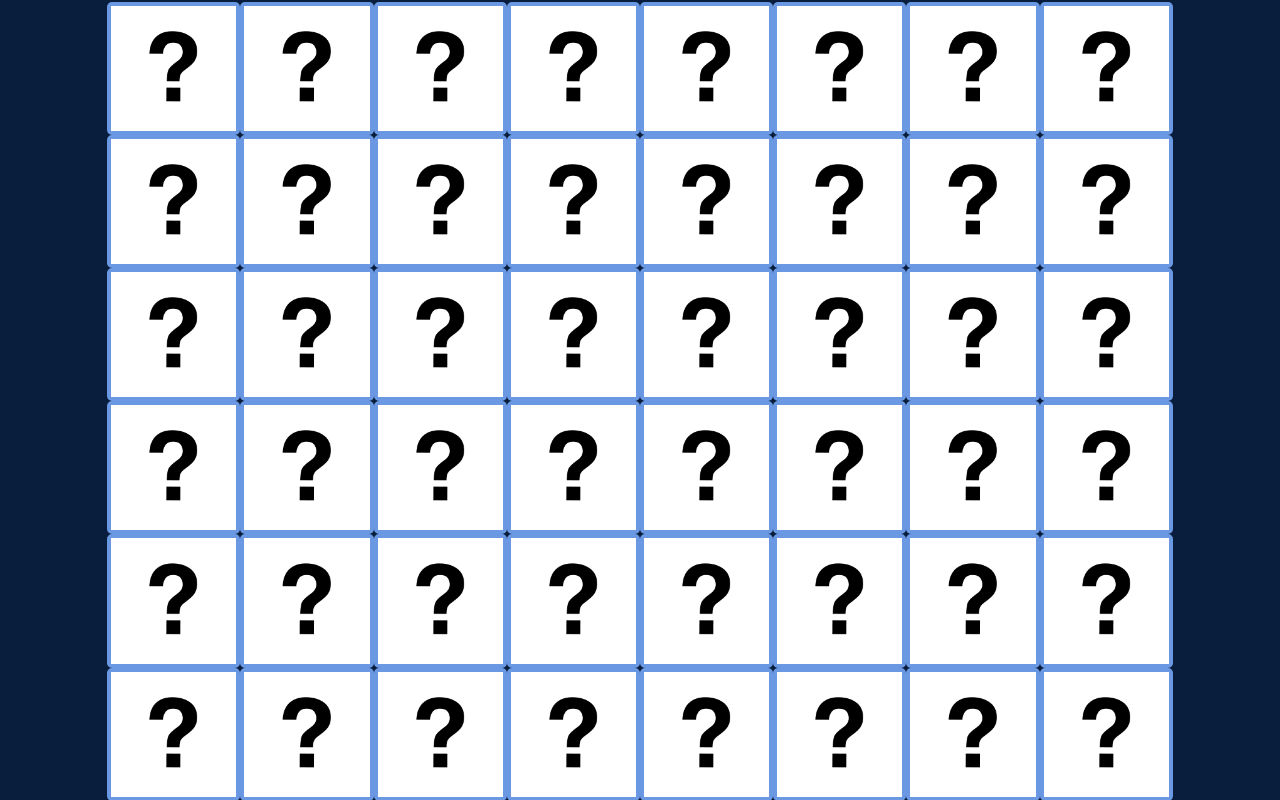
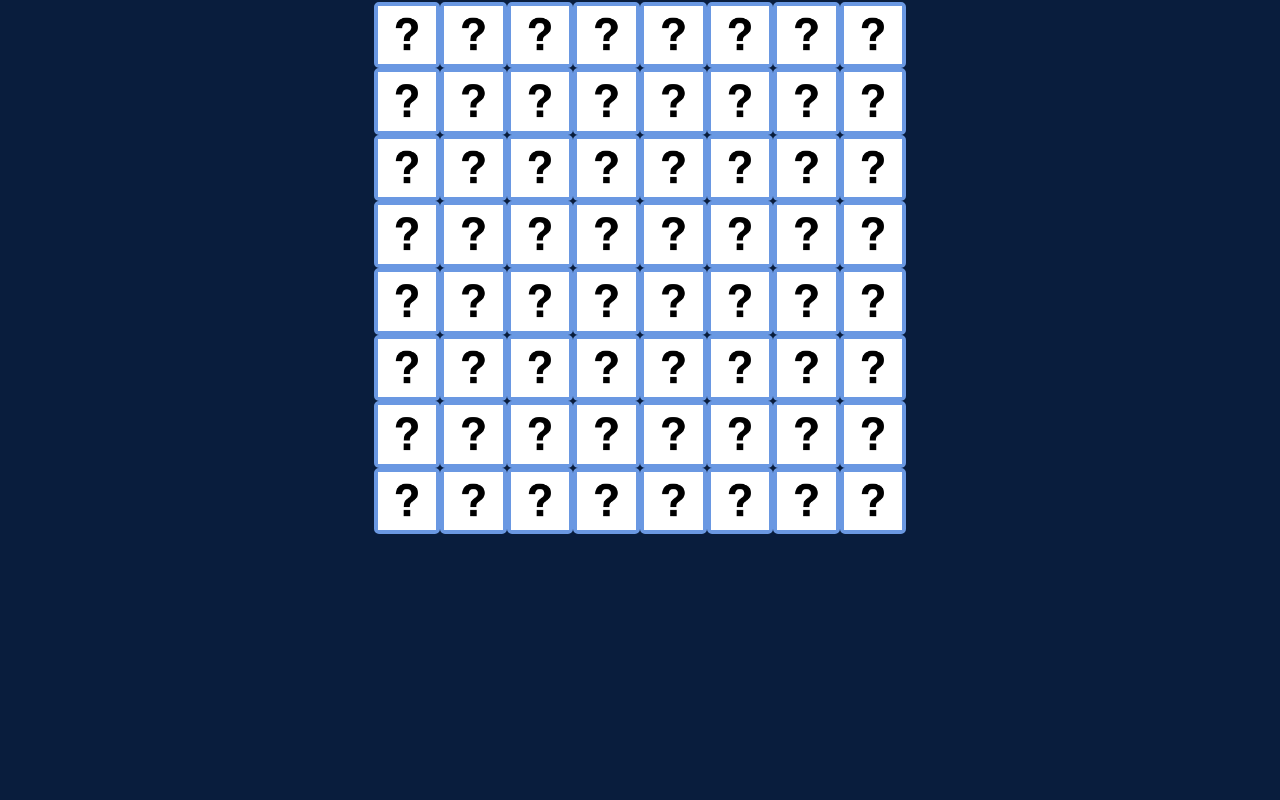
Before and after one commit to minuati/quintype-task, a plain HTML site: page index.html in a window 1280 px wide. Shown: the part 68-868 px from the top of the page. After the commit the page ends 800 px from the top, so only its background shows below. Drawn offline with nearby package versions, Linux system fonts and the light colour scheme.

Commit message:
CSS tweaks

```diff
--- a/main.css
+++ b/main.css
@@ -1,7 +1,7 @@
 body{background:#091d3d}
 .box{
-    width:12%;
-    height:12%;
+    width:6%;
+    /* height:12%; */
     display: inline-block;
     border: solid 4px #6a98e2;
     border-radius: 5px;
--- a/main.js
+++ b/main.js
@@ -30,7 +30,8 @@ var attemptArray=[];
   function match(id){
         if(attemptArray.indexOf(id)== -1) {
             attemptArray.push(id);
-            score-=1;
+            score+=1;
+            //console.log("the score is ", score)
         }
         if(markedArray.indexOf(id)== -1) {
             if(document.getElementById(id).style.backgroundColor=="red"){
@@ -83,7 +84,7 @@ var attemptArray=[];
                         break;
                     }
                     if((document.getElementById(id+(i*8)).style.backgroundColor=="red") && markedArray.indexOf(id+(i*8))== -1){
-                        console.log("Here");
+                        //console.log("Here");
                             if(i<result){
                                 result=i;
                                 closeDirection="B";
@@ -109,7 +110,7 @@ var attemptArray=[];
                         break;
                     }
                 }
-                console.log(closeDirection)
+                //console.log(closeDirection)
                 if(closeDirection=="R"){
                     document.getElementById(id).innerHTML='<img src="images/right.jpg" width="100%" height="100%">';
                 }else if(closeDirection=="L"){
@@ -123,6 +124,7 @@ var attemptArray=[];
 
             }
         }
+
         if(markedArray.length==8){
             document.getElementById("scoreCount").innerHTML=score;
             document.getElementById("endGame").style.display="block";
```
